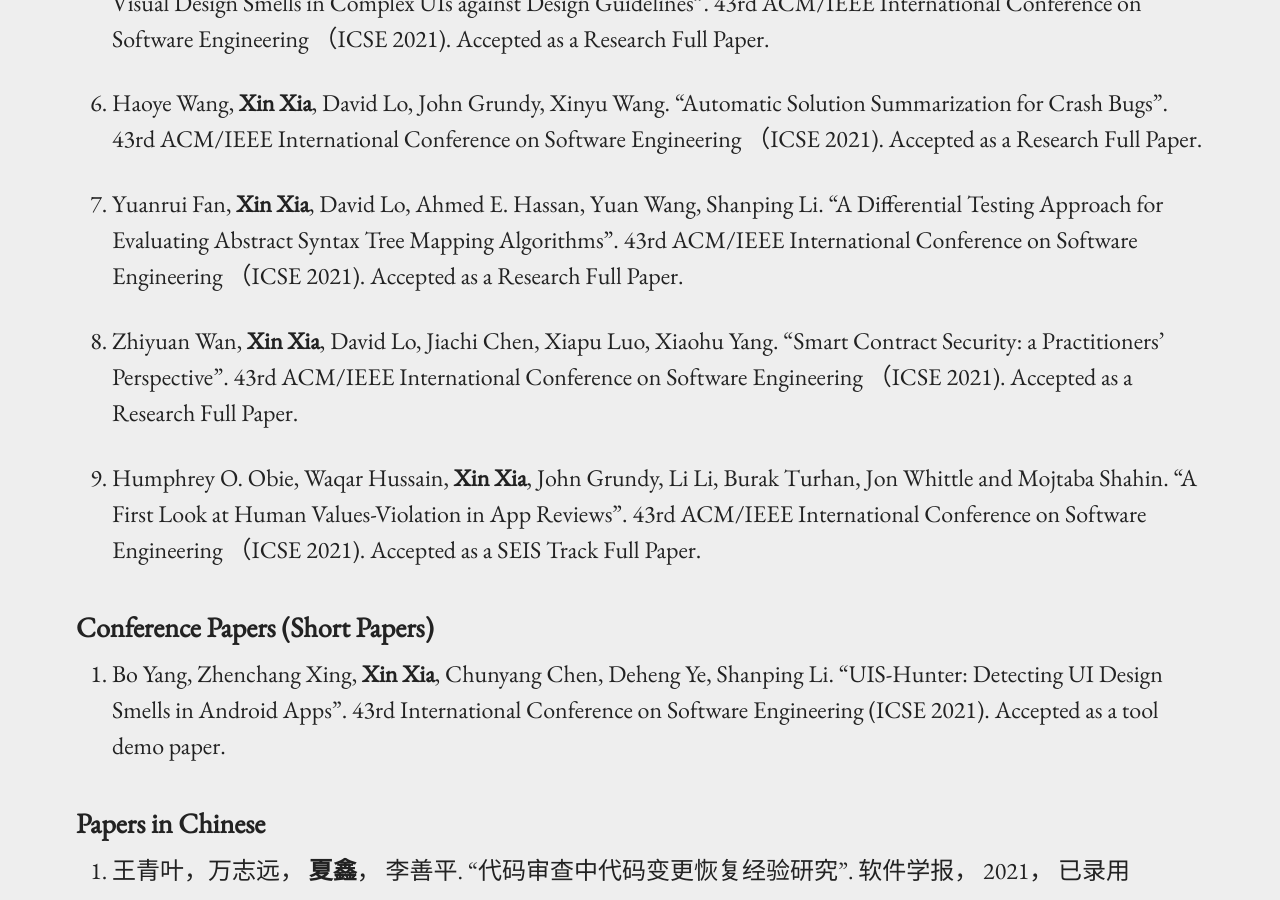
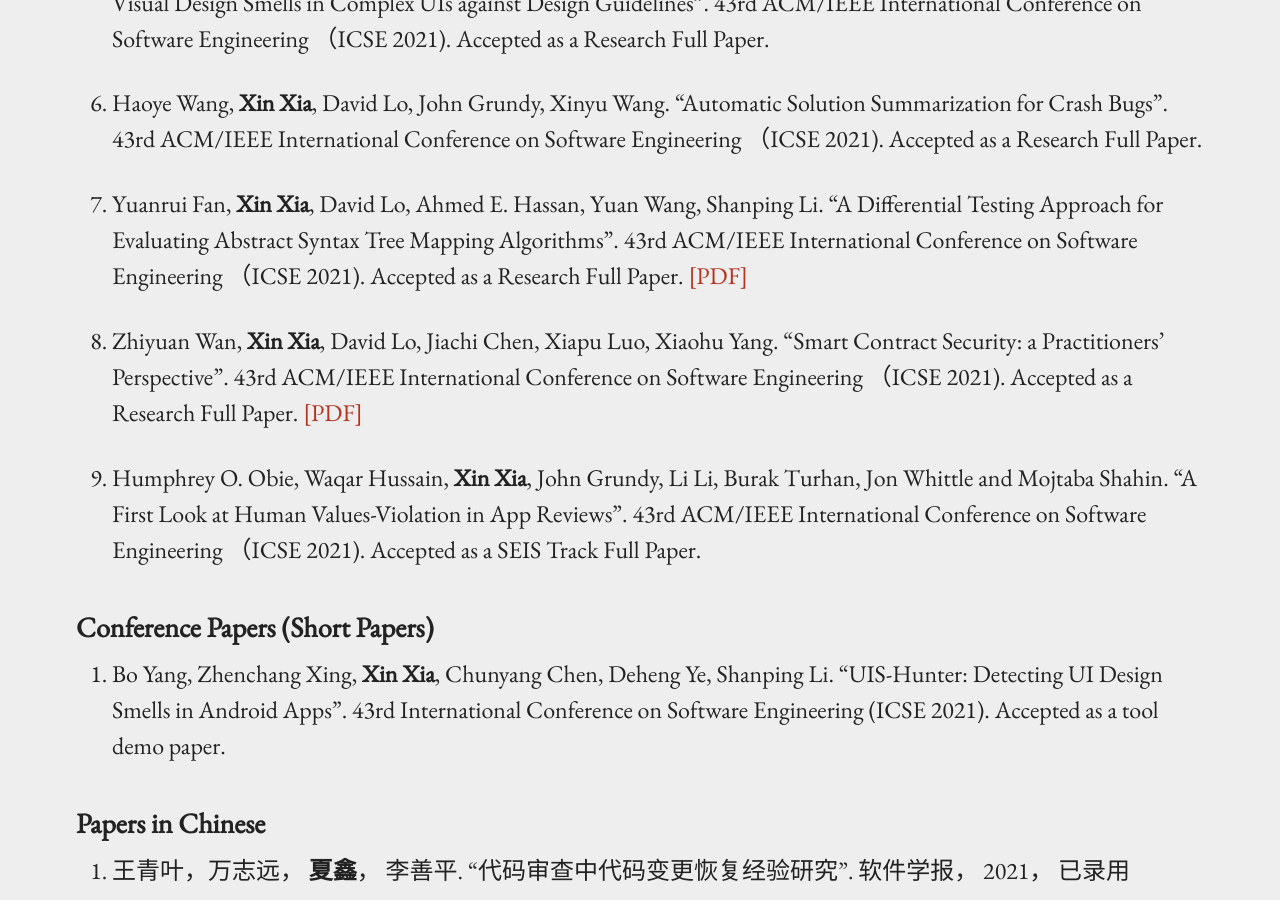
Before and after one commit to xin-xia/xin-xia.github.io, a Jekyll site: the page built from publication.md, in a window 1280 px wide and 900 px high, scrolled down 1714 px. Built offline with Jekyll 4.4.1, drawn with Linux system fonts in a browser that asks for light colours; our own code applies the rules of GitHub Pages for plain Markdown files.

Commit message:
ddddddddddd

```diff
--- a/publication.md
+++ b/publication.md
@@ -43,10 +43,10 @@ permalink: /publication/
 
 109. Haoye Wang, <strong>Xin Xia</strong>, David Lo, John Grundy, Xinyu Wang. "Automatic Solution Summarization for Crash Bugs". 43rd ACM/IEEE International Conference on Software Engineering （ICSE 2021). Accepted as a Research Full Paper.    <br />
 
-108. Yuanrui Fan, <strong>Xin Xia</strong>, David Lo, Ahmed E. Hassan, Yuan Wang, Shanping Li. "A Differential Testing Approach for Evaluating Abstract Syntax Tree Mapping Algorithms". 43rd ACM/IEEE International Conference on Software Engineering （ICSE 2021). Accepted as a Research Full Paper.    <br />
+108. Yuanrui Fan, <strong>Xin Xia</strong>, David Lo, Ahmed E. Hassan, Yuan Wang, Shanping Li. "A Differential Testing Approach for Evaluating Abstract Syntax Tree Mapping Algorithms". 43rd ACM/IEEE International Conference on Software Engineering （ICSE 2021). Accepted as a Research Full Paper.   <a href="icse212.pdf">[PDF]</a> <br />
 
 
-107. Zhiyuan Wan, <strong>Xin Xia</strong>, David Lo, Jiachi Chen, Xiapu Luo, Xiaohu Yang. "Smart Contract Security: a Practitioners’ Perspective".  43rd ACM/IEEE International Conference on Software Engineering （ICSE 2021). Accepted as a Research Full Paper.    <br />
+107. Zhiyuan Wan, <strong>Xin Xia</strong>, David Lo, Jiachi Chen, Xiapu Luo, Xiaohu Yang. "Smart Contract Security: a Practitioners’ Perspective".  43rd ACM/IEEE International Conference on Software Engineering （ICSE 2021). Accepted as a Research Full Paper.   <a href="icse211.pdf">[PDF]</a> <br />
 
 106. Humphrey O. Obie, Waqar Hussain, <strong>Xin Xia</strong>, John Grundy, Li Li, Burak Turhan, Jon Whittle and Mojtaba Shahin. "A First Look at Human Values-Violation in  App Reviews". 43rd ACM/IEEE International Conference on Software Engineering （ICSE 2021). Accepted as a SEIS Track Full Paper.    <br />
 
```
Also changed, not shown: 2 other files.
